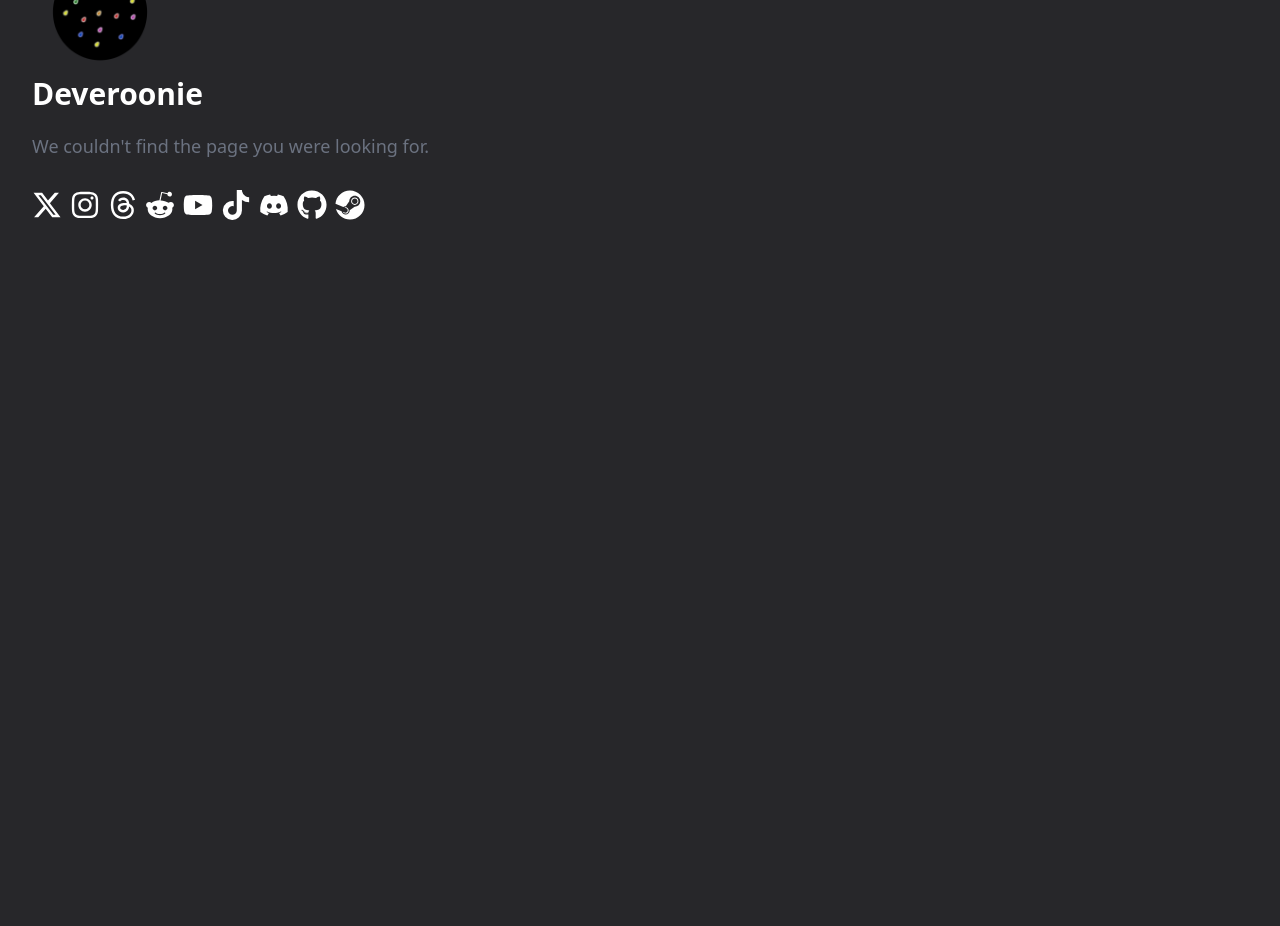
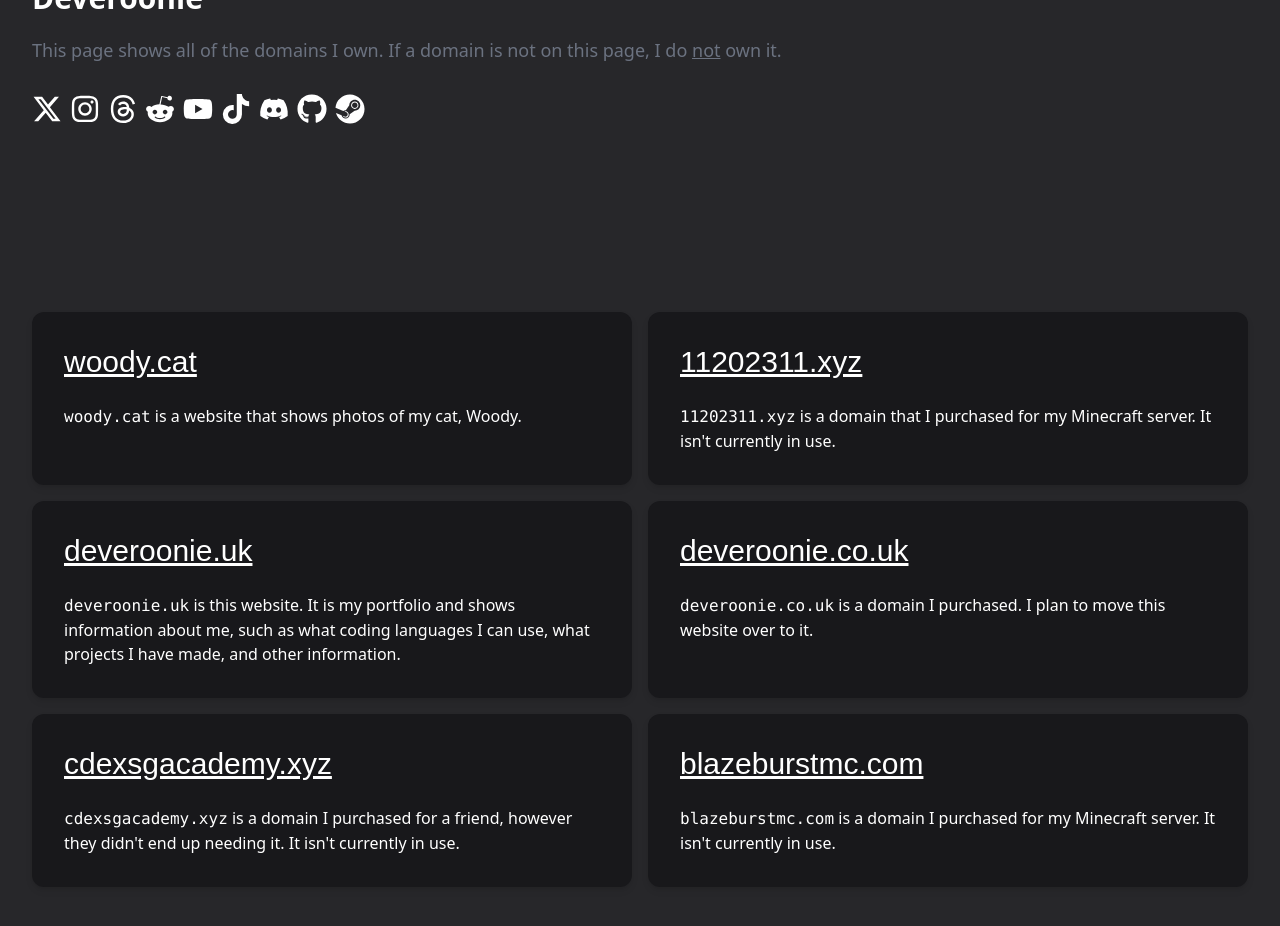
Before and after one commit to Deveroonie/website, a React (Create React App) app: page /domains in a window 1280 px wide. Shown: the part 360-1286 px from the top of the page. Before the commit the page ends 800 px from the top, so only its background shows below. Built offline with nearby package versions, Linux system fonts and the light colour scheme.

Commit message:
feat: domains page

```diff
--- a/src/App.js
+++ b/src/App.js
@@ -4,6 +4,7 @@ import Home from "./pages/Home";
 import Experience from "./pages/Experience";
 import Projects from "./pages/Projects";
 import NotFound from "./pages/404";
+import Domains from "./pages/Domains";
 
 
 function App() {
@@ -13,6 +14,7 @@ function App() {
         <Route path="/" element={<Home />} />
         <Route path="/experience" element={<Experience />} />
         <Route path="/projects" element={<Projects />} />
+        <Route path="/domains" element={<Domains />} />
         <Route path="*" element={<NotFound />} />
       </Routes>
     </Router>
--- a/src/components/Navigation.js
+++ b/src/components/Navigation.js
@@ -10,6 +10,7 @@ export default function Navigation() {
         <Link className="mr-5 hover:text-red-400 text-white" to="/">Home Page</Link>
         <Link className="mr-5 hover:text-red-400 text-white" to="/experience">Experience</Link>
         <Link className="mr-5 hover:text-red-400 text-white" to="/projects">Projects</Link>
+        <Link className="mr-5 hover:text-red-400 text-white" to="/domains">My Domains</Link>
       </nav>
     </div>
   </header>
--- /dev/null
+++ b/src/pages/Domains.js
@@ -0,0 +1,80 @@
+import "../App.css";
+import Navigation from "../components/Navigation.js";
+import Box from "../components/Box.js";
+import { Helmet } from "react-helmet";
+import { DiReact } from "react-icons/di";
+function Domains() {
+  return (
+
+    <div>
+    <Helmet>
+        <title>Domains | Deveroonie.uk</title>
+    </Helmet>
+      <Navigation></Navigation>
+      <br></br>
+      <br></br>
+      <br></br>
+
+    <Box desc={<span>This page shows all of the domains I own. If a domain is not on this page, I do <u>not</u> own it.</span>}></Box>
+    <br></br>
+    <div className="container mx-auto p-8 m-10">
+    <div className="grid last:md:grid-cols-2 sm:grid-cols-1 gap-4">
+
+    <div className="bg-zinc-900 text-white rounded-xl drop-shadow-md p-8">
+        <h3 className="text-left hfont text-3xl">
+            <a href="https://woody.cat/" className="underline hover:text-violet-400">woody.cat</a>
+        </h3><br />
+        <p>
+            <code>woody.cat</code> is a website that shows photos of my cat, Woody.
+        </p>
+    </div>
+    <div className="bg-zinc-900 text-white rounded-xl drop-shadow-md p-8">
+        <h3 className="text-left hfont text-3xl">
+            <a href="http://11202311.xyz/" className="underline hover:text-violet-400">11202311.xyz</a>
+        </h3><br />
+        <p>
+            <code>11202311.xyz</code> is a domain that I purchased for my Minecraft server. It isn't currently in use.
+        </p>
+    </div>
+    <div className="bg-zinc-900 text-white rounded-xl drop-shadow-md p-8">
+        <h3 className="text-left hfont text-3xl">
+            <a href="https://deveroonie.uk/" className="underline hover:text-violet-400">deveroonie.uk</a>
+        </h3><br />
+        <p>
+            <code>deveroonie.uk</code> is this website. It is my portfolio and shows information about me, such as what coding languages I can use, what projects I have made, and other information.
+        </p>
+    </div>
+    <div className="bg-zinc-900 text-white rounded-xl drop-shadow-md p-8">
+        <h3 className="text-left hfont text-3xl">
+            <a href="https://deveroonie.co.uk/" className="underline hover:text-violet-400">deveroonie.co.uk</a>
+        </h3><br />
+        <p>
+            <code>deveroonie.co.uk</code> is a domain I purchased. I plan to move this website over to it.
+        </p>
+    </div>
+    <div className="bg-zinc-900 text-white rounded-xl drop-shadow-md p-8">
+        <h3 className="text-left hfont text-3xl">
+            <a href="http://cdexsgacademy.xyz/" className="underline hover:text-violet-400">cdexsgacademy.xyz</a>
+        </h3><br />
+        <p>
+            <code>cdexsgacademy.xyz</code> is a domain I purchased for a friend, however they didn't end up needing it. It isn't currently in use.
+        </p>
+    </div>
+    <div className="bg-zinc-900 text-white rounded-xl drop-shadow-md p-8">
+        <h3 className="text-left hfont text-3xl">
+            <a href="https://blazeburstmc.com/" className="underline hover:text-violet-400">blazeburstmc.com</a>
+        </h3><br />
+        <p>
+            <code>blazeburstmc.com</code> is a domain I purchased for my Minecraft server. It isn't currently in use.
+        </p>
+    </div>
+</div>
+
+    </div>
+    </div>
+  );
+
+};
+
+
+export default Domains;
```
